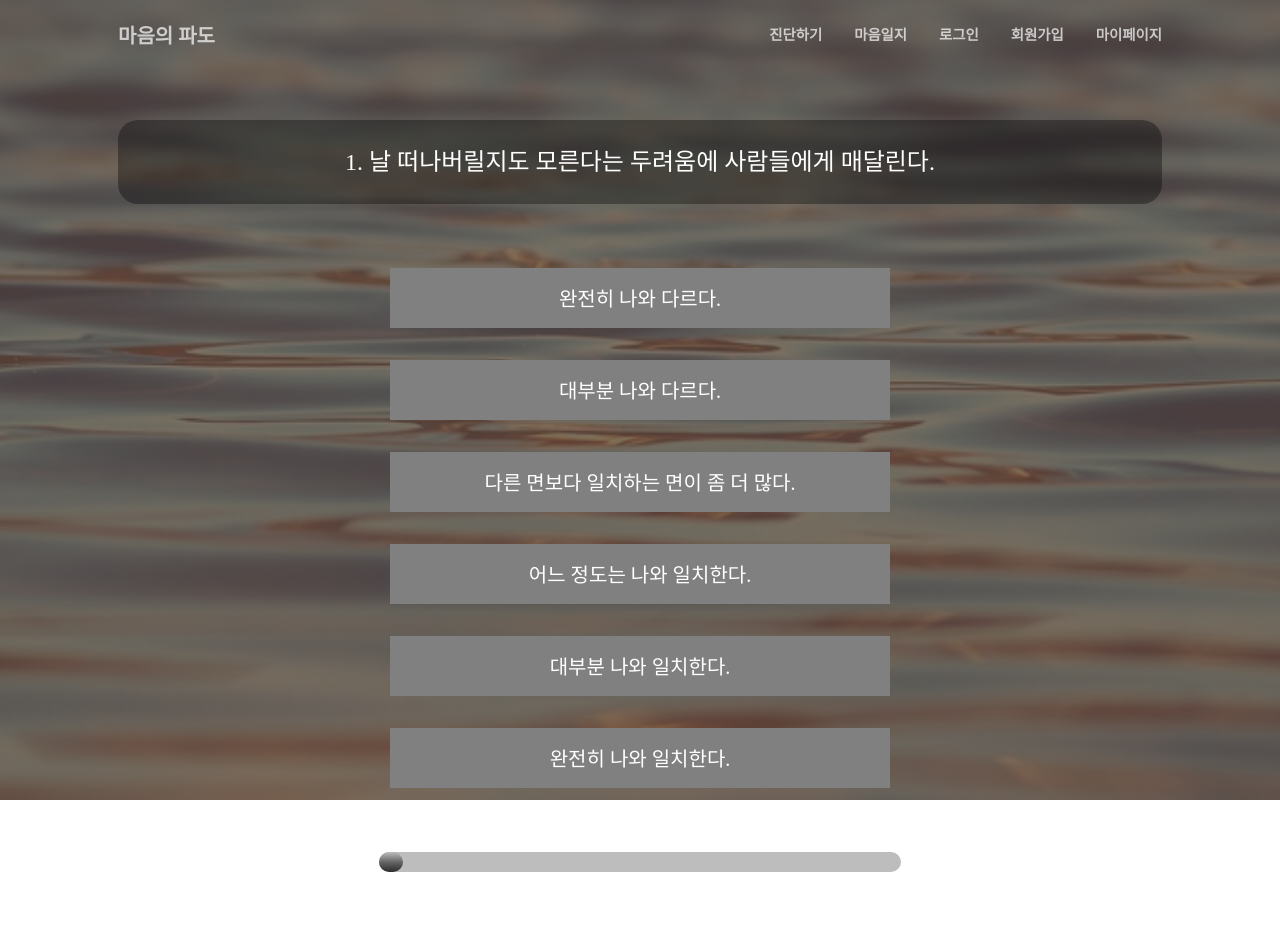
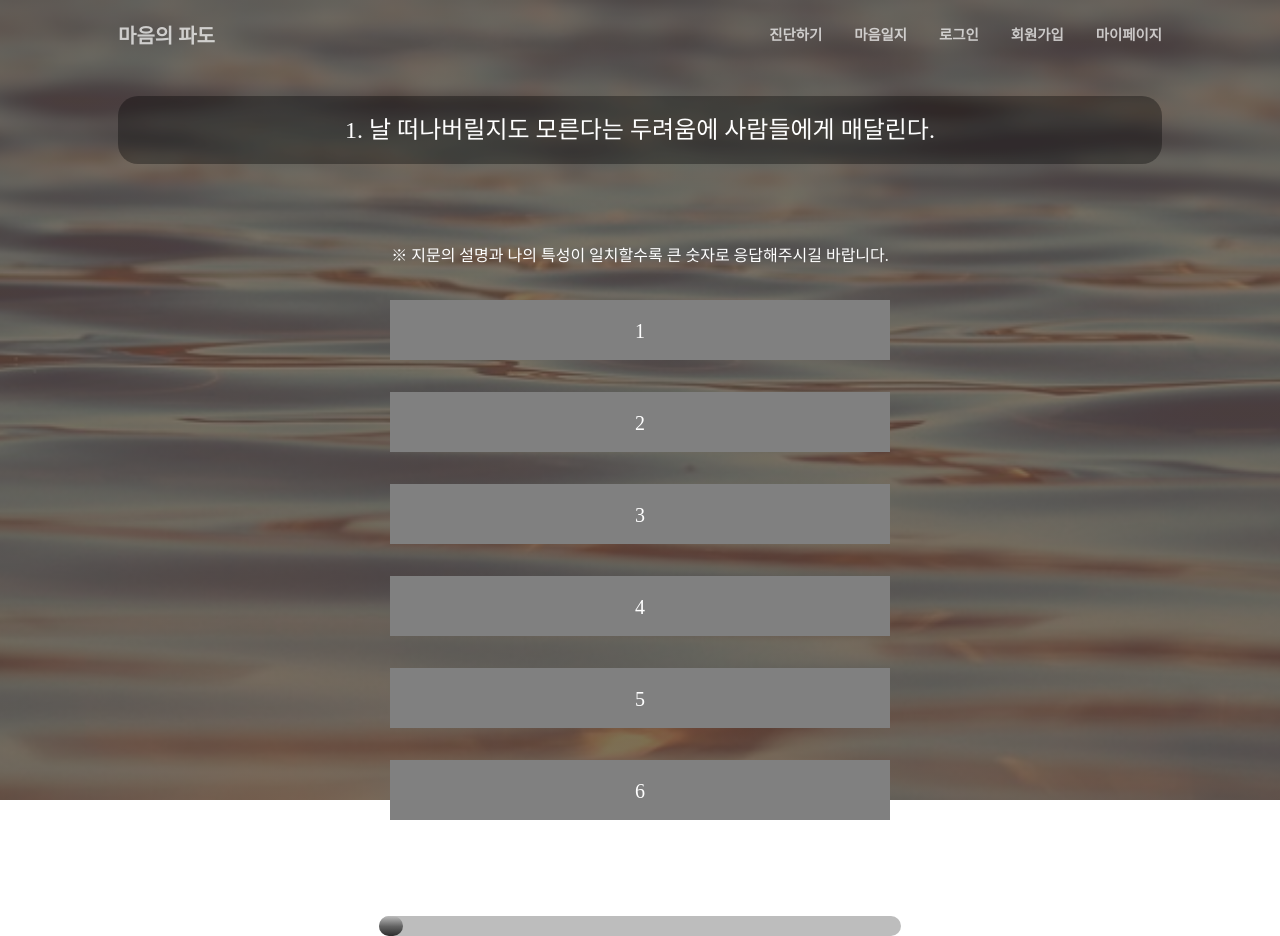
Before and after one commit to C2hazelnut/hotsix_mindwave, a React (Create React App) app: page /qna in a window 1280 px wide. Both pictures are taken after a click on the button "시작하기". Built offline with nearby package versions, Linux system fonts and the light colour scheme; a web font is replaced by a local one.

Commit message:
지표 수정 (숫자로 변경)

```diff
--- a/src/components/QnaComponent.jsx
+++ b/src/components/QnaComponent.jsx
@@ -9,244 +9,244 @@ const qnaList = [
   {
     q: "1. 날 떠나버릴지도 모른다는 두려움에 사람들에게 매달린다.",
     a: [
-      { answer: "완전히 나와 다르다.", type: null },
-      { answer: "대부분 나와 다르다.", type: null },
-      { answer: "다른 면보다 일치하는 면이 좀 더 많다.", type: null },
-      { answer: "어느 정도는 나와 일치한다.", type: [0] },
-      { answer: "대부분 나와 일치한다.", type: [0] },
-      { answer: "완전히 나와 일치한다.", type: [0] },
+      { answer: 1, type: null },
+      { answer: 2, type: null },
+      { answer: 3, type: null },
+      { answer: 4, type: [0] },
+      { answer: 5, type: [0] },
+      { answer: 6, type: [0] },
     ],
   },
   {
     q: "2. 날 사랑하는 사람이 다른 사람을 더 좋아하게 되어 나를 떠날까봐 굉장히 걱정한다. ",
     a: [
-      { answer: "완전히 나와 다르다.", type: null },
-      { answer: "대부분 나와 다르다.", type: null },
-      { answer: "다른 면보다 일치하는 면이 좀 더 많다.", type: null },
-      { answer: "어느 정도는 나와 일치한다.", type: [0] },
-      { answer: "대부분 나와 일치한다.", type: [0] },
-      { answer: "완전히 나와 일치한다.", type: [0] },
+      { answer: 1, type: null },
+      { answer: 2, type: null },
+      { answer: 3, type: null },
+      { answer: 4, type: [0] },
+      { answer: 5, type: [0] },
+      { answer: 6, type: [0] },
     ],
   },
   {
     q: "3. 사람들의 궁극적인 목적이 무엇인지 경계하는 편이다.",
     a: [
-      { answer: "완전히 나와 다르다.", type: null },
-      { answer: "대부분 나와 다르다.", type: null },
-      { answer: "다른 면보다 일치하는 면이 좀 더 많다.", type: null },
-      { answer: "어느 정도는 나와 일치한다.", type: [1] },
-      { answer: "대부분 나와 일치한다.", type: [1] },
-      { answer: "완전히 나와 일치한다.", type: [1] },
+      { answer: 1, type: null },
+      { answer: 2, type: null },
+      { answer: 3, type: null },
+      { answer: 4, type: [1] },
+      { answer: 5, type: [1] },
+      { answer: 6, type: [1] },
     ],
   },
   {
     q: "4. 사람들이 나를 해치지 않을까 하는 걱정에 경계를 늦출 수가 없다. ",
     a: [
-      { answer: "완전히 나와 다르다.", type: null },
-      { answer: "대부분 나와 다르다.", type: null },
-      { answer: "다른 면보다 일치하는 면이 좀 더 많다.", type: null },
-      { answer: "어느 정도는 나와 일치한다.", type: [1] },
-      { answer: "대부분 나와 일치한다.", type: [1] },
-      { answer: "완전히 나와 일치한다.", type: [1] },
+      { answer: 1, type: null },
+      { answer: 2, type: null },
+      { answer: 3, type: null },
+      { answer: 4, type: [1] },
+      { answer: 5, type: [1] },
+      { answer: 6, type: [1] },
     ],
   },
   {
     q: "5. 보통 사람들 보다 병에 걸리거나 다른 나쁜 일이 내게 닥칠까봐 더 많이 걱정하는 편이다.",
     a: [
-      { answer: "완전히 나와 다르다.", type: null },
-      { answer: "대부분 나와 다르다.", type: null },
-      { answer: "다른 면보다 일치하는 면이 좀 더 많다.", type: null },
-      { answer: "어느 정도는 나와 일치한다.", type: [2] },
-      { answer: "대부분 나와 일치한다.", type: [2] },
-      { answer: "완전히 나와 일치한다.", type: [2] },
+      { answer: 1, type: null },
+      { answer: 2, type: null },
+      { answer: 3, type: null },
+      { answer: 4, type: [2] },
+      { answer: 5, type: [2] },
+      { answer: 6, type: [2] },
     ],
   },
   {
     q: "6. 파산해서 거지가 되거나 남에게 의탁하게 될까 봐 걱정한다.",
     a: [
-      { answer: "완전히 나와 다르다.", type: null },
-      { answer: "대부분 나와 다르다.", type: null },
-      { answer: "다른 면보다 일치하는 면이 좀 더 많다.", type: null },
-      { answer: "어느 정도는 나와 일치한다.", type: [2] },
-      { answer: "대부분 나와 일치한다.", type: [2] },
-      { answer: "완전히 나와 일치한다.", type: [2] },
+      { answer: 1, type: null },
+      { answer: 2, type: null },
+      { answer: 3, type: null },
+      { answer: 4, type: [2] },
+      { answer: 5, type: [2] },
+      { answer: 6, type: [2] },
     ],
   },
   {
     q: "7. 살아가는 동안 혼자 힘으로 난관을 극복해 나갈 수 가 없기에 도움을 줄 사람이 필요하다.",
     a: [
-      { answer: "완전히 나와 다르다.", type: null },
-      { answer: "대부분 나와 다르다.", type: null },
-      { answer: "다른 면보다 일치하는 면이 좀 더 많다.", type: null },
-      { answer: "어느 정도는 나와 일치한다.", type: [3] },
-      { answer: "대부분 나와 일치한다.", type: [3] },
-      { answer: "완전히 나와 일치한다.", type: [3] },
+      { answer: 1, type: null },
+      { answer: 2, type: null },
+      { answer: 3, type: null },
+      { answer: 4, type: [3] },
+      { answer: 5, type: [3] },
+      { answer: 6, type: [3] },
     ],
   },
   {
     q: "8. 부모님과 나는 서로의 사생활에 지나치게 관여하는 경향이 있다.",
     a: [
-      { answer: "완전히 나와 다르다.", type: null },
-      { answer: "대부분 나와 다르다.", type: null },
-      { answer: "다른 면보다 일치하는 면이 좀 더 많다.", type: null },
-      { answer: "어느 정도는 나와 일치한다.", type: [3] },
-      { answer: "대부분 나와 일치한다.", type: [3] },
-      { answer: "완전히 나와 일치한다.", type: [3] },
+      { answer: 1, type: null },
+      { answer: 2, type: null },
+      { answer: 3, type: null },
+      { answer: 4, type: [3] },
+      { answer: 5, type: [3] },
+      { answer: 6, type: [3] },
     ],
   },
   {
     q: "9. 나를 돌봐주거나 나와 마음을 나누거나 내게 일어나는 일에 대해 깊이 염려해줄 사람이 없었다.",
     a: [
-      { answer: "완전히 나와 다르다.", type: null },
-      { answer: "대부분 나와 다르다.", type: null },
-      { answer: "다른 면보다 일치하는 면이 좀 더 많다.", type: null },
-      { answer: "어느 정도는 나와 일치한다.", type: [4] },
-      { answer: "대부분 나와 일치한다.", type: [4] },
-      { answer: "완전히 나와 일치한다.", type: [4] },
+      { answer: 1, type: null },
+      { answer: 2, type: null },
+      { answer: 3, type: null },
+      { answer: 4, type: [4] },
+      { answer: 5, type: [4] },
+      { answer: 6, type: [4] },
     ],
   },
   {
     q: "10. 이해와 공감, 지도, 충고, 지지에 대한 나의 정서적 욕구를 사람들이 만족시켜 준 적이 없다.  ",
     a: [
-      { answer: "완전히 나와 다르다.", type: null },
-      { answer: "대부분 나와 다르다.", type: null },
-      { answer: "다른 면보다 일치하는 면이 좀 더 많다.", type: null },
-      { answer: "어느 정도는 나와 일치한다.", type: [4] },
-      { answer: "대부분 나와 일치한다.", type: [4] },
-      { answer: "완전히 나와 일치한다.", type: [4] },
+      { answer: 1, type: null },
+      { answer: 2, type: null },
+      { answer: 3, type: null },
+      { answer: 4, type: [4] },
+      { answer: 5, type: [4] },
+      { answer: 6, type: [4] },
     ],
   },
   {
     q: "11. 나는 소속감이 없다. 나는 남들과 다르고 어디에도 어울리지 않는다. ",
     a: [
-      { answer: "완전히 나와 다르다.", type: null },
-      { answer: "대부분 나와 다르다.", type: null },
-      { answer: "다른 면보다 일치하는 면이 좀 더 많다.", type: null },
-      { answer: "어느 정도는 나와 일치한다.", type: [5] },
-      { answer: "대부분 나와 일치한다.", type: [5] },
-      { answer: "완전히 나와 일치한다.", type: [5] },
+      { answer: 1, type: null },
+      { answer: 2, type: null },
+      { answer: 3, type: null },
+      { answer: 4, type: [5] },
+      { answer: 5, type: [5] },
+      { answer: 6, type: [5] },
     ],
   },
   {
     q: "12. 나는 따분하고 싫증나는 사람이다. 사교적인 자리에서 어떻게 이야기해야 할지 모르겠다. ",
     a: [
-      { answer: "완전히 나와 다르다.", type: null },
-      { answer: "대부분 나와 다르다.", type: null },
-      { answer: "다른 면보다 일치하는 면이 좀 더 많다.", type: null },
-      { answer: "어느 정도는 나와 일치한다.", type: [5] },
-      { answer: "대부분 나와 일치한다.", type: [5] },
-      { answer: "완전히 나와 일치한다.", type: [5] },
+      { answer: 1, type: null },
+      { answer: 2, type: null },
+      { answer: 3, type: null },
+      { answer: 4, type: [5] },
+      { answer: 5, type: [5] },
+      { answer: 6, type: [5] },
     ],
   },
   {
     q: "13. 내가 원하는 사람이 나의 모든 진실을 알게 되면 나를 사랑할 수 없을 것이다. ",
     a: [
-      { answer: "완전히 나와 다르다.", type: null },
-      { answer: "대부분 나와 다르다.", type: null },
-      { answer: "다른 면보다 일치하는 면이 좀 더 많다.", type: null },
-      { answer: "어느 정도는 나와 일치한다.", type: [6] },
-      { answer: "대부분 나와 일치한다.", type: [6] },
-      { answer: "완전히 나와 일치한다.", type: [6] },
+      { answer: 1, type: null },
+      { answer: 2, type: null },
+      { answer: 3, type: null },
+      { answer: 4, type: [6] },
+      { answer: 5, type: [6] },
+      { answer: 6, type: [6] },
     ],
   },
 
   {
     q: "14. 나는 다른 사람들의 사랑과 관심, 존경을 받을 가치가 없다. ",
     a: [
-      { answer: "완전히 나와 다르다.", type: null },
-      { answer: "대부분 나와 다르다.", type: null },
-      { answer: "다른 면보다 일치하는 면이 좀 더 많다.", type: null },
-      { answer: "어느 정도는 나와 일치한다.", type: [6] },
-      { answer: "대부분 나와 일치한다.", type: [6] },
-      { answer: "완전히 나와 일치한다.", type: [6] },
+      { answer: 1, type: null },
+      { answer: 2, type: null },
+      { answer: 3, type: null },
+      { answer: 4, type: [6] },
+      { answer: 5, type: [6] },
+      { answer: 6, type: [6] },
     ],
   },
   {
     q: "15. 나는 일(학업)에 있어서 남들보다 능력이 없다.",
     a: [
-    { answer: "완전히 나와 다르다.", type: null },
-    { answer: "대부분 나와 다르다.", type: null },
-    { answer: "다른 면보다 일치하는 면이 좀 더 많다.", type: null },
-    { answer: "어느 정도는 나와 일치한다.", type: [7] },
-    { answer: "대부분 나와 일치한다.", type: [7] },
-    { answer: "완전히 나와 일치한다.", type: [7] },
+    { answer: 1, type: null },
+    { answer: 2, type: null },
+    { answer: 3, type: null },
+    { answer: 4, type: [7] },
+    { answer: 5, type: [7] },
+    { answer: 6, type: [7] },
   ],
   },
   {
     q: "16. 남들보다 재능이나 지적능력, 경력이 모자라기 때문에 나는 이 자리에 어울리지 않는다고 느낀다. ",
     a: [
-      { answer: "완전히 나와 다르다.", type: null },
-      { answer: "대부분 나와 다르다.", type: null },
-      { answer: "다른 면보다 일치하는 면이 좀 더 많다.", type: null },
-      { answer: "어느 정도는 나와 일치한다.", type: [7] },
-      { answer: "대부분 나와 일치한다.", type: [7] },
-      { answer: "완전히 나와 일치한다.", type: [7] },
+      { answer: 1, type: null },
+      { answer: 2, type: null },
+      { answer: 3, type: null },
+      { answer: 4, type: [7] },
+      { answer: 5, type: [7] },
+      { answer: 6, type: [7] },
     ],
   },
   {
     q: "17. 다른 사람들이 원하는 걸 내가 해주지 않으면 사람들은 나에게 어떤 방식으로든 보복하거나 나를 거부할 것이다.",
     a: [
-      { answer: "완전히 나와 다르다.", type: null },
-      { answer: "대부분 나와 다르다.", type: null },
-      { answer: "다른 면보다 일치하는 면이 좀 더 많다.", type: null },
-      { answer: "어느 정도는 나와 일치한다.", type: [8] },
-      { answer: "대부분 나와 일치한다.", type: [8] },
-      { answer: "완전히 나와 일치한다.", type: [8] },
+      { answer: 1, type: null },
+      { answer: 2, type: null },
+      { answer: 3, type: null },
+      { answer: 4, type: [8] },
+      { answer: 5, type: [8] },
+      { answer: 6, type: [8] },
     ],
   },
   {
     q: "18. 사람들은 내가 남들만을 위하고 자신을 위할줄 모른다고 생각한다. ",
     a: [
-      { answer: "완전히 나와 다르다.", type: null },
-      { answer: "대부분 나와 다르다.", type: null },
-      { answer: "다른 면보다 일치하는 면이 좀 더 많다.", type: null },
-      { answer: "어느 정도는 나와 일치한다.", type: [8] },
-      { answer: "대부분 나와 일치한다.", type: [8] },
-      { answer: "완전히 나와 일치한다.", type: [8] },
+      { answer: 1, type: null },
+      { answer: 2, type: null },
+      { answer: 3, type: null },
+      { answer: 4, type: [8] },
+      { answer: 5, type: [8] },
+      { answer: 6, type: [8] },
     ],
   },
   {
     q: "19. 나는 최선을 다한다. 적당한 수준에 만족할 수 없다.  ",
     a: [
-      { answer: "완전히 나와 다르다.", type: null },
-      { answer: "대부분 나와 다르다.", type: null },
-      { answer: "다른 면보다 일치하는 면이 좀 더 많다.", type: null },
-      { answer: "어느 정도는 나와 일치한다.", type: [9] },
-      { answer: "대부분 나와 일치한다.", type: [9] },
-      { answer: "완전히 나와 일치한다.", type: [9] },
+      { answer: 1, type: null },
+      { answer: 2, type: null },
+      { answer: 3, type: null },
+      { answer: 4, type: [9] },
+      { answer: 5, type: [9] },
+      { answer: 6, type: [9] },
     ],
   },
   {
     q: "20. 나는 할 일이 너무 많아서 쉬거나 즐길 시간이 없다. ",
     a: [
-      { answer: "완전히 나와 다르다.", type: null },
-      { answer: "대부분 나와 다르다.", type: null },
-      { answer: "다른 면보다 일치하는 면이 좀 더 많다.", type: null },
-      { answer: "어느 정도는 나와 일치한다.", type: [9] },
-      { answer: "대부분 나와 일치한다.", type: [9] },
-      { answer: "완전히 나와 일치한다.", type: [9] },
+      { answer: 1, type: null },
+      { answer: 2, type: null },
+      { answer: 3, type: null },
+      { answer: 4, type: [9] },
+      { answer: 5, type: [9] },
+      { answer: 6, type: [9] },
     ],
   },
   {
     q: "21. 다른 사람이 지키는 정상적인 규칙이나 관례를 따를 필요는 없다.  ",
     a: [
-      { answer: "완전히 나와 다르다.", type: null },
-      { answer: "대부분 나와 다르다.", type: null },
-      { answer: "다른 면보다 일치하는 면이 좀 더 많다.", type: null },
-      { answer: "어느 정도는 나와 일치한다.", type: [10] },
-      { answer: "대부분 나와 일치한다.", type: [10] },
-      { answer: "완전히 나와 일치한다.", type: [10] },
+      { answer: 1, type: null },
+      { answer: 2, type: null },
+      { answer: 3, type: null },
+      { answer: 4, type: [10] },
+      { answer: 5, type: [10] },
+      { answer: 6, type: [10] },
     ],
   },
   {
     q: "22. 나는 일상적이고 지루한 일들을 완수해 내거나 내가 내 감정을 조절하는 습관을 기르지 못했다.",
     a: [
-      { answer: "완전히 나와 다르다.", type: null },
-      { answer: "대부분 나와 다르다.", type: null },
-      { answer: "다른 면보다 일치하는 면이 좀 더 많다.", type: null },
-      { answer: "어느 정도는 나와 일치한다.", type: [10] },
-      { answer: "대부분 나와 일치한다.", type: [10] },
-      { answer: "완전히 나와 일치한다.", type: [10] },
+      { answer: 1, type: null },
+      { answer: 2, type: null },
+      { answer: 3, type: null },
+      { answer: 4, type: [10] },
+      { answer: 5, type: [10] },
+      { answer: 6, type: [10] },
     ],
   },
 ];
@@ -705,8 +705,15 @@ const QnaComponent = () => {
                 </p>
                 <p className="text-white">
                 ※ <span className="fw-boldline">총 22 항목</span>으로 구성되어 있으며,<br/>
-                  소요시간은 약 5분입니다.
+                  소요시간은 약 2분입니다.
                 </p>
+                <p className="text-white">
+                ※ 선택 항목은 <span className="fw-boldline2">1점에서 6점</span>으로 구성되어 있습니다.
+                <br/>주어진 질문과 내 특성이 완전히 다른 경우는 <span className="fw-boldline3">1점</span>,
+                <br/>완전히 일치하는 경우는 <span className="fw-boldline3">6점</span>입니다.
+                <br/>
+                </p>
+
               </div>
               <button
                 type="button"
@@ -719,9 +726,12 @@ const QnaComponent = () => {
 
             {/* 설문지 section */}
             <section id="qna">
-              <div className="qBox my-5 py-4 mx-auto">{question}</div>
+              <div className="qBox py-3 mt-4 mx-auto">{question}</div>
+              <div className="mx-auto mb-3 mt-7 text-white">
+              ※ 지문의 설명과 나의 특성이 <span className="fw-boldline2">일치할수록 큰 숫자</span>로 응답해주시길 바랍니다.
+                </div>
               <div className="answerBox">{answers}</div>
-              <div className="status mx-auto mt-5 my-5">
+              <div className="status mx-auto mt-7">
                 <div className="statusBar"></div>
               </div>
             </section>
```
